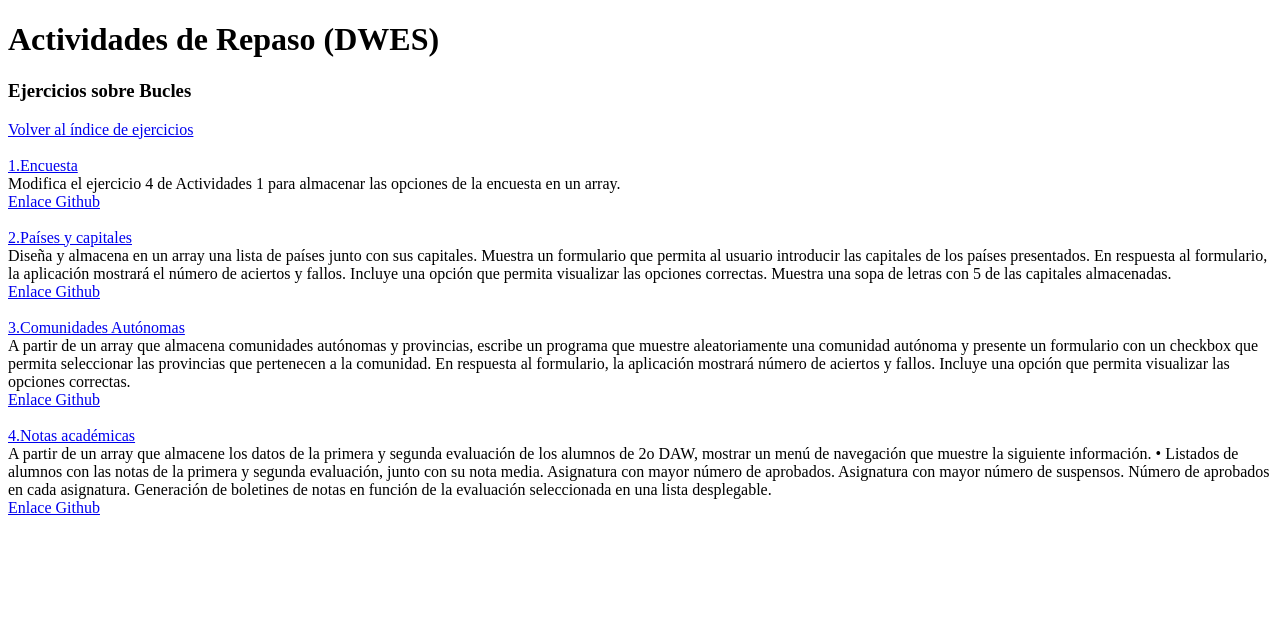
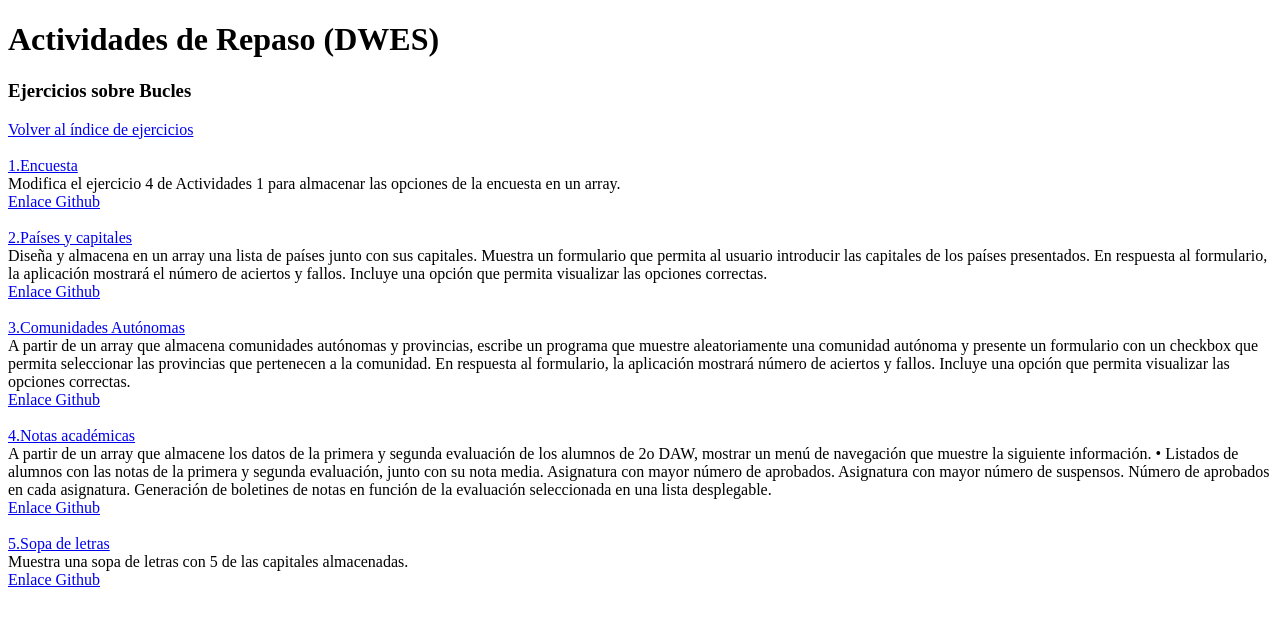
Before and after one commit to viorbe20/DWES_ud3_act2, a PHP site: page / in a window 1280 px wide. Shown: the top 626 px of the page. Run offline with PHP 8.4, Linux system fonts and the light colour scheme.

Commit message:
feat: añade ejercicio 5 a index

```diff
--- a/index.php
+++ b/index.php
@@ -2,10 +2,10 @@
 
 $ejercicios = array (
     array ('id'=>1, 'titulo'=>'Encuesta', 'descripcion'=>'Modifica el ejercicio 4 de Actividades 1 para almacenar las opciones de la encuesta en un array.', 'enlace'=>'ej1.php', 'github'=>'https://github.com/viorbe20/DWES_ud3_act2/blob/main/ej1.php'),
-    array ('id'=>2, 'titulo'=>'Países y capitales', 'descripcion'=>'Diseña y almacena en un array una lista de países junto con sus capitales. Muestra un formulario que permita al usuario introducir las capitales de los países presentados. En respuesta al formulario, la aplicación mostrará el número de aciertos y fallos. Incluye una opción que permita visualizar las opciones correctas. Muestra una sopa de letras con 5 de las capitales almacenadas.', 'enlace'=>'ej2.php', 'github'=>'https://github.com/viorbe20/DWES_ud3_act2/blob/main/ej2.php'),
+    array ('id'=>2, 'titulo'=>'Países y capitales', 'descripcion'=>'Diseña y almacena en un array una lista de países junto con sus capitales. Muestra un formulario que permita al usuario introducir las capitales de los países presentados. En respuesta al formulario, la aplicación mostrará el número de aciertos y fallos. Incluye una opción que permita visualizar las opciones correctas.', 'enlace'=>'ej2.php', 'github'=>'https://github.com/viorbe20/DWES_ud3_act2/blob/main/ej2.php'),
     array ('id'=>3, 'titulo'=>'Comunidades Autónomas', 'descripcion'=>'A partir de un array que almacena comunidades autónomas y provincias, escribe un programa que muestre aleatoriamente una comunidad autónoma y presente un formulario con un checkbox que permita seleccionar las provincias que pertenecen a la comunidad. En respuesta al formulario, la aplicación mostrará número de aciertos y fallos. Incluye una opción que permita visualizar las opciones correctas.', 'enlace'=>'ej3.php', 'github'=>'https://github.com/viorbe20/DWES_ud3_act2/blob/main/ej3.php'),
     array ('id'=>4, 'titulo'=>'Notas académicas', 'descripcion'=>'A partir de un array que almacene los datos de la primera y segunda evaluación de los alumnos de 2o DAW, mostrar un menú de navegación que muestre la siguiente información. • Listados de alumnos con las notas de la primera y segunda evaluación, junto con su nota media. Asignatura con mayor número de aprobados. Asignatura con mayor número de suspensos. Número de aprobados en cada asignatura. Generación de boletines de notas en función de la evaluación seleccionada en una lista desplegable.', 'enlace'=>'ej4.php', 'github'=>'https://github.com/viorbe20/DWES_ud3_act2/blob/main/ej4.php'),
-    //array ('id'=>5, 'titulo'=>'Ejercicios de unidad', 'descripcion'=>'', 'enlace'=>'ej5.php', 'github'=>'https://github.com/viorbe20/DWES_ud3_act2/blob/main/ej5.php'),
+    array ('id'=>5, 'titulo'=>'Sopa de letras', 'descripcion'=>' Muestra una sopa de letras con 5 de las capitales almacenadas.', 'enlace'=>'ej5.php', 'github'=>'https://github.com/viorbe20/DWES_ud3_act2/blob/main/ej5.php'),
 )
 ?>
 
```
